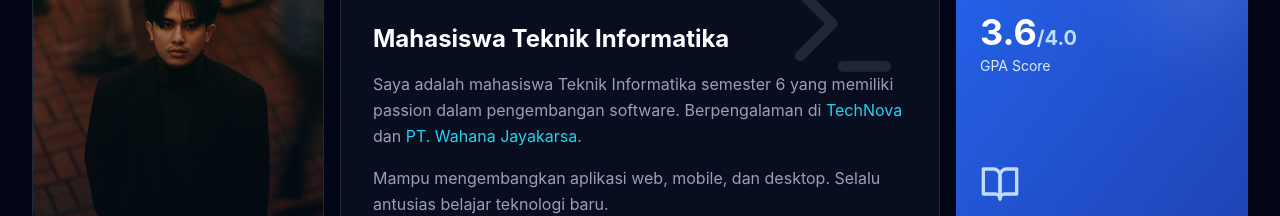
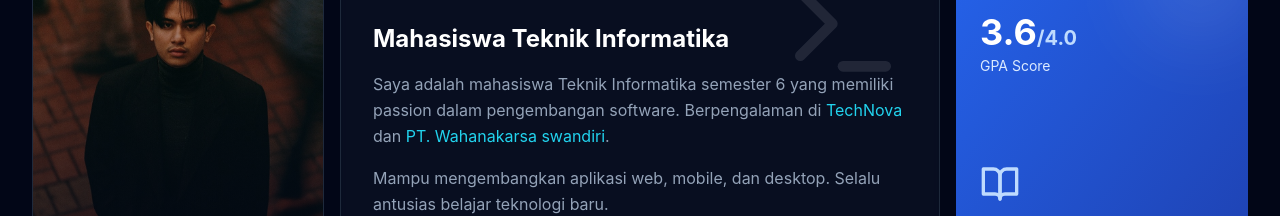
Before and after one commit to dapz27/dapz, a React (Vite) app: page / in a window 1280 px wide. Shown: the part 1100-1316 px from the top of the page. Built offline with nearby package versions, Linux system fonts and the light colour scheme.

Commit message:
update lagi

```diff
--- a/src/components/About.tsx
+++ b/src/components/About.tsx
@@ -34,7 +34,7 @@ const About = () => {
              <h3 className="text-2xl font-bold text-white mb-4">Mahasiswa Teknik Informatika</h3>
              <p className="text-slate-400 leading-relaxed mb-4">
                Saya adalah mahasiswa Teknik Informatika semester 6 yang memiliki passion dalam pengembangan software.
-               Berpengalaman di <span className="text-cyan-400">TechNova</span> dan <span className="text-cyan-400">PT. Wahana Jayakarsa</span>.
+               Berpengalaman di <span className="text-cyan-400">TechNova</span> dan <span className="text-cyan-400">PT. Wahanakarsa swandiri</span>.
              </p>
              <p className="text-slate-400 leading-relaxed">
                Mampu mengembangkan aplikasi web, mobile, dan desktop. Selalu antusias belajar teknologi baru.
```
